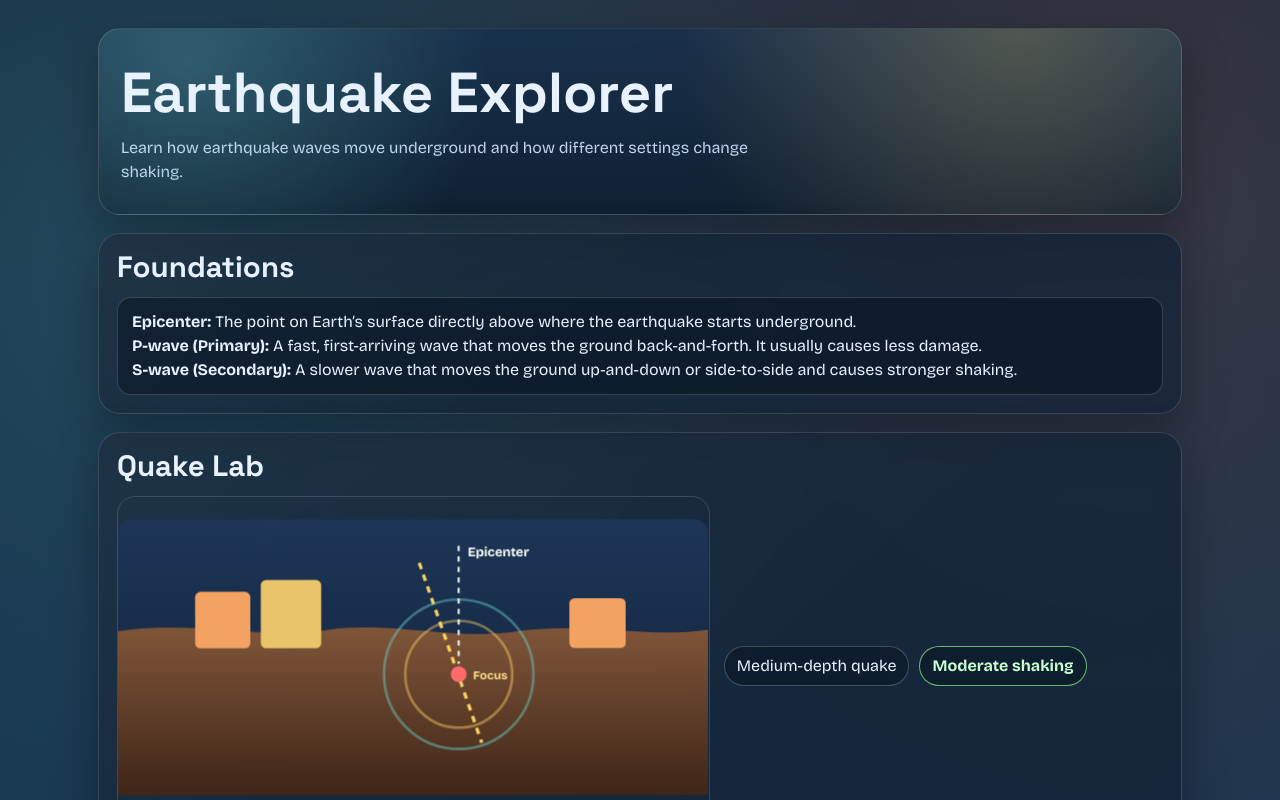
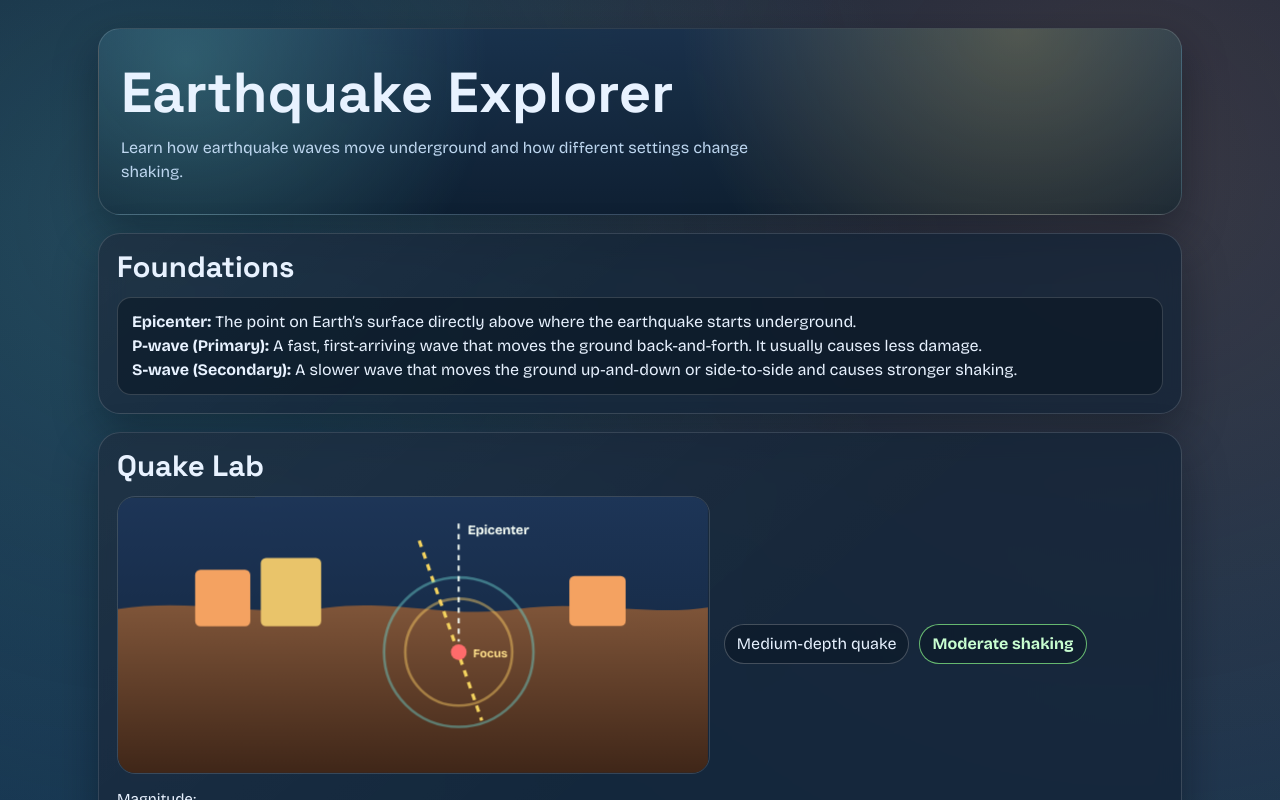
Before and after one commit to sahithipasam/earthquake, a React (Vite) app: page / in a window 1280 px wide. Shown: the top 800 px of the page. Built offline with nearby package versions, Linux system fonts and the light colour scheme.

Commit message:
updated app.css

```diff
--- a/src/styles/App.css
+++ b/src/styles/App.css
@@ -129,12 +129,16 @@ input {
   border-radius: 18px;
   overflow: hidden;
   border: 1px solid rgba(255, 255, 255, 0.14);
-  height: fit-content;   /* 🔥 removes extra space */
+  display: flex;
+  justify-content: center;
+  align-items: center;
 }
 
 .scene {
   width: 100%;
-   height: 320px;
+  height: auto;
+  max-height: 300px;
+  object-fit: contain;
   display: block;
 }
 
@@ -371,3 +375,8 @@ button:hover {
     grid-template-columns: 1fr;
   }
 }
+@media (max-width: 600px) {
+  .scene {
+    max-height: 200px;
+  }
+}
```
